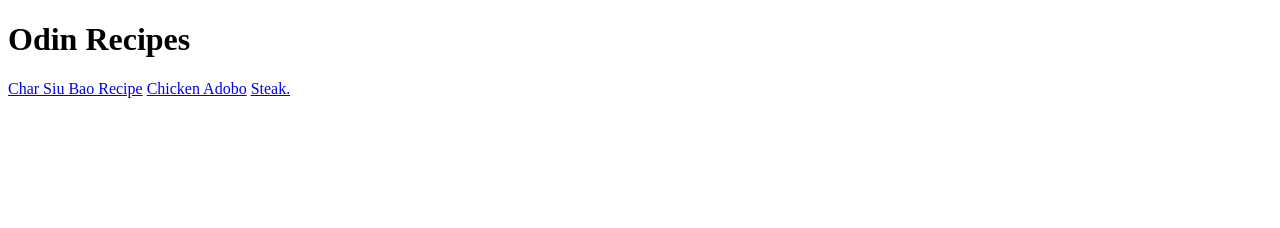
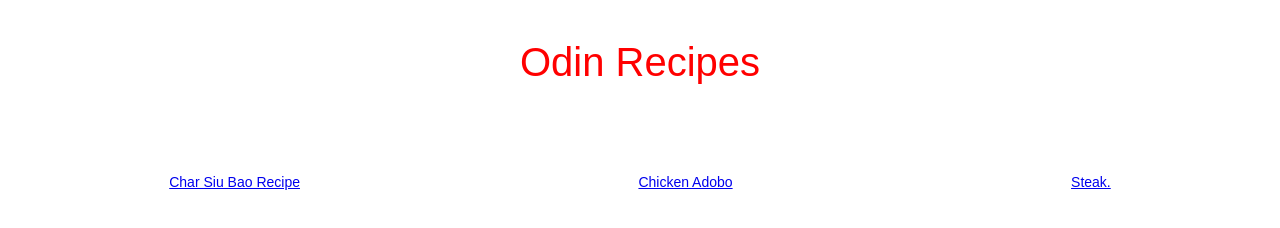
Before and after one commit to Macadangit/odin-recipes, a plain HTML site: page index.html in a window 1280 px wide. Drawn offline with Linux system fonts and the light colour scheme.

Commit message:
Light restructuring and addition of classes for styling

```diff
--- a/index.html
+++ b/index.html
@@ -3,17 +3,19 @@
 <head>
     <meta charset="UTF-8">
     <meta name="viewport" content="width=device-width, initial-scale=1.0">
-    <link src="style.css">
+    <link rel="stylesheet" href="style.css">
     <title>Document</title>
 </head>
 <body>
-    <header class="primary-header">
-        <h1>Odin Recipes</h1>
-    </header>
-
-
-    <a href="recipes/csbao.html">Char Siu Bao Recipe</a>
-    <a href="recipes/adobo.html">Chicken Adobo</a>
-    <a href="recipes/steak.html">Steak.</a>
+    <container class="main-container">
+        <header class="primary-header">
+            <h1 >Odin Recipes</h1>
+        </header>
+        <div class="links">
+        <a href="recipes/csbao.html">Char Siu Bao Recipe</a>
+        <a href="recipes/adobo.html">Chicken Adobo</a>
+        <a href="recipes/steak.html">Steak.</a>
+        </div>
+    </container>
 </body>
 </html>
```
